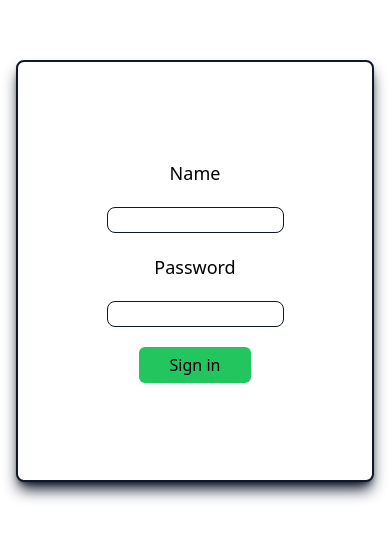
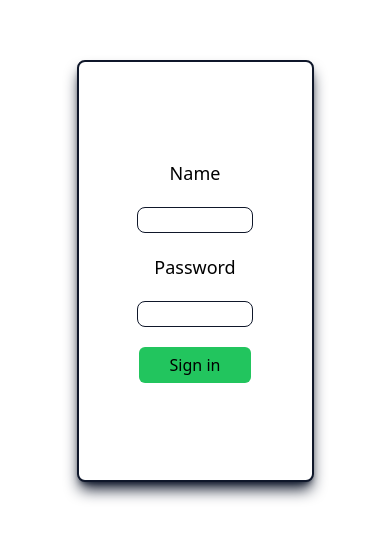
Before and after one commit to chi-cong/Portfolio-management, a React (Create React App) app: page / in a window 390 px wide. Shown: the part 151-690 px from the top of the page. Built offline with nearby package versions, Linux system fonts and the light colour scheme.

Commit message:
improve sign in page on mobile UI

```diff
--- a/src/index.css
+++ b/src/index.css
@@ -1,3 +1,11 @@
 @tailwind base;
 @tailwind components;
 @tailwind utilities;
+
+@layer components{
+  @media screen and (max-height: 550px) {
+    .signin-h{
+      height : 80% !important
+    }
+  }
+}
--- a/src/signIn.js
+++ b/src/signIn.js
@@ -15,8 +15,8 @@ const SignIn = ({ changeAccess }) => {
     }
   };
   return (
-    <div className='w-screen h-screen'>
-      <form className='bg-white border-2 border-slate-900 xl:w-5/12 md:w-3/5 sm:w-3/4 h-1/2 translate-y-1/2 sm:mx-auto rounded-lg flex flex-col justify-center items-center gap-5 shadow-lg shadow-slate-900 mx-4'>
+    <div className='w-screen h-screen flex justify-center items-center'>
+      <form className='bg-white border-2 border-slate-900 xl:w-5/12 md:w-3/5 sm:w-3/4 h-1/2 signin-h rounded-lg flex flex-col justify-center items-center gap-5 shadow-lg shadow-slate-900 mx-4'>
         <label htmlFor='accName' className='text-lg font-normal'>
           Name
         </label>
```
